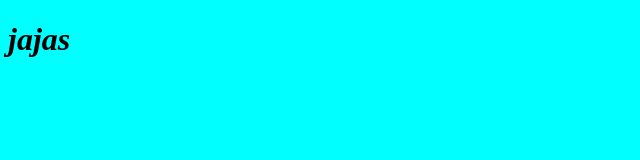
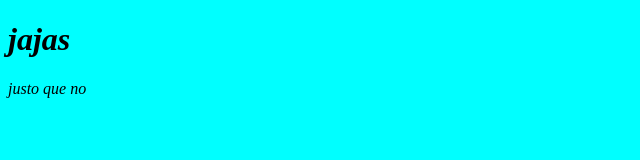
Before and after one commit to Heketzy/CursoGit, a plain HTML site: page Index.html in a window 1280 px wide. Shown: the full height of the page, 0-640 px from the left. Drawn offline with Linux system fonts and the light colour scheme.

Commit message:
Update Index.html

```diff
--- a/Index.html
+++ b/Index.html
@@ -8,5 +8,6 @@
 <link rel="stylesheet" href="css/index.css" type="text/css">
 <body>
     <h1>jajas</h1>
+    <p>justo que no <p>
 </body>
 </html>
```
